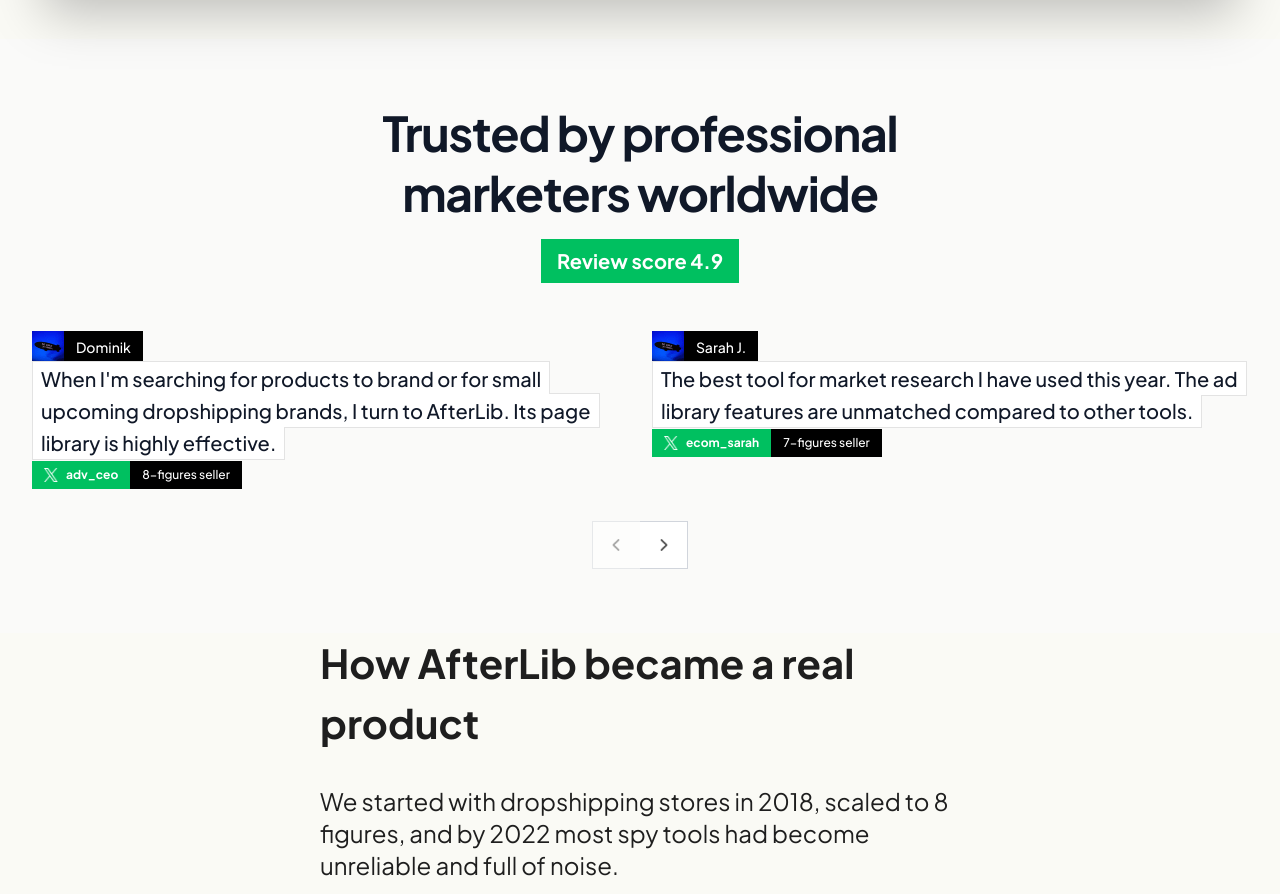
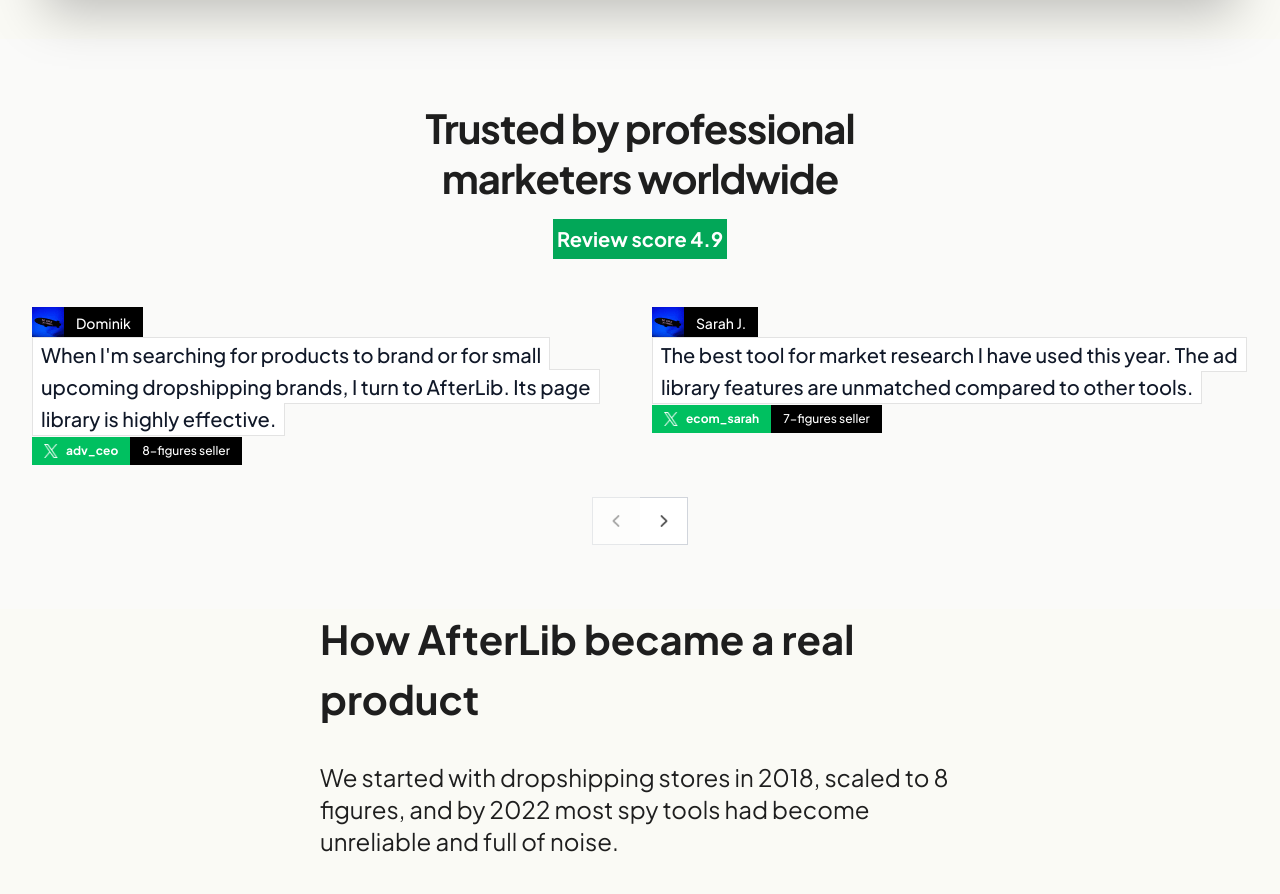
Before and after one commit to Umar-Ali-Dev/Dummy-afterlib, a SvelteKit app: page / in a window 1280 px wide. Shown: the part 1259-2153 px from the top of the page. Built offline with nearby package versions, Linux system fonts and the light colour scheme.

Commit message:
hero and testimonial final for desktop

```diff
--- a/src/app.css
+++ b/src/app.css
@@ -7,3 +7,10 @@
 .bg-primary{
 	background-color: #fafaf5;
 }
+
+.custom-black{
+	color: #1e1e1e;
+}
+.custom-green{
+	background-color:#02a758
+}
--- a/src/lib/components/landing/Hero.svelte
+++ b/src/lib/components/landing/Hero.svelte
@@ -14,7 +14,7 @@
 		<!-- Main Heading -->
 		<div class="text-center mb-6">
 			<h1
-				class=" flex justify-center font-plus-jakarta-sans text-[40px] font-bold text-center text-[#1e1e1e] mb-4"
+				class=" flex justify-center font-plus-jakarta-sans text-[40px] font-bold text-center custom-black mb-4"
 			>
 				See what's scaling<br class="hidden md:block" />
 				and what's about to take off
@@ -32,7 +32,7 @@
 		<!-- CTA Button -->
 		<div class="flex justify-center text-center mb-12">
 			<button
-				class="font-plus-jakarta-sans cursor-pointer text-[18px] font-semibold text-left text-white h-14 px-6 flex justify-center items-center gap-1 bg-[#02a758]"
+				class="font-plus-jakarta-sans cursor-pointer text-[18px] font-semibold text-left text-white h-14 px-6 flex justify-center items-center gap-1 custom-green"
 			>
 				Join AfterLib
 			</button>
--- a/src/lib/components/landing/Testimonials.svelte
+++ b/src/lib/components/landing/Testimonials.svelte
@@ -44,11 +44,11 @@
   <div class="max-w-7xl mx-auto">
 
     <div class="text-center mb-12 space-y-4">
-      <h2 class="text-3xl md:text-5xl font-bold text-gray-900 tracking-tight leading-tight">
+      <h2 class="font-plus-jakarta-sans text-[40px] font-bold text-center custom-black tracking-tight leading-tight">
         Trusted by professional <br />
         marketers worldwide
       </h2>
-      <div class="inline-block bg-[#00C060] text-white font-bold px-4 py-2 text-xl">
+      <div class="inline-block custom-green text-white font-bold px-1 py-1.5 text-xl h-10">
         Review score 4.9
       </div>
     </div>
@@ -103,7 +103,6 @@
     <img src={arrowIcon} alt="Previous" class="w-5 h-5 opacity-70 rotate-180" />
   </button>
 
-  <!-- Middle thin border -->
   <div style="width:0.5px; height:48px; background:#d4d4d4;"></div>
 
   <button
```
